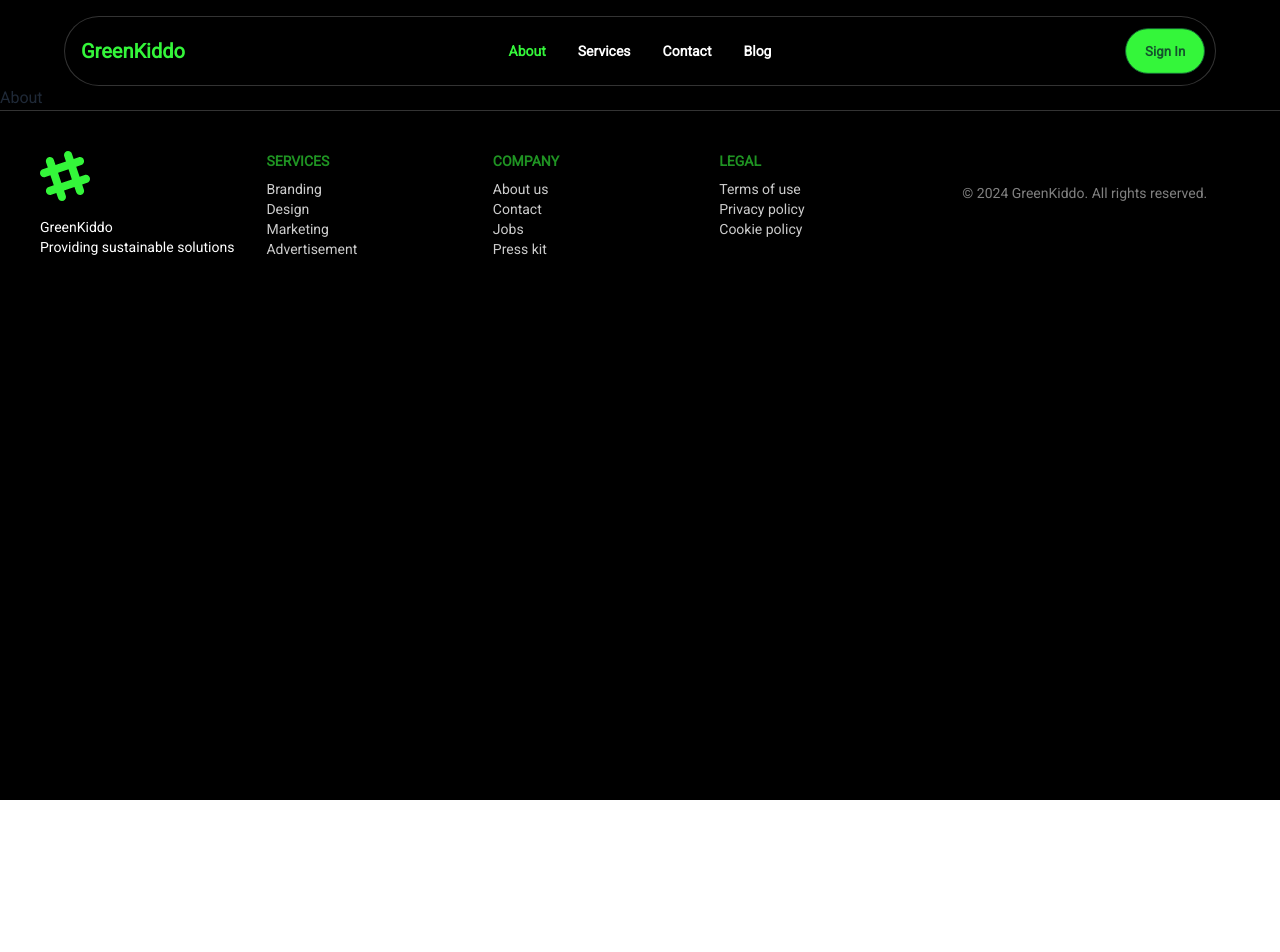
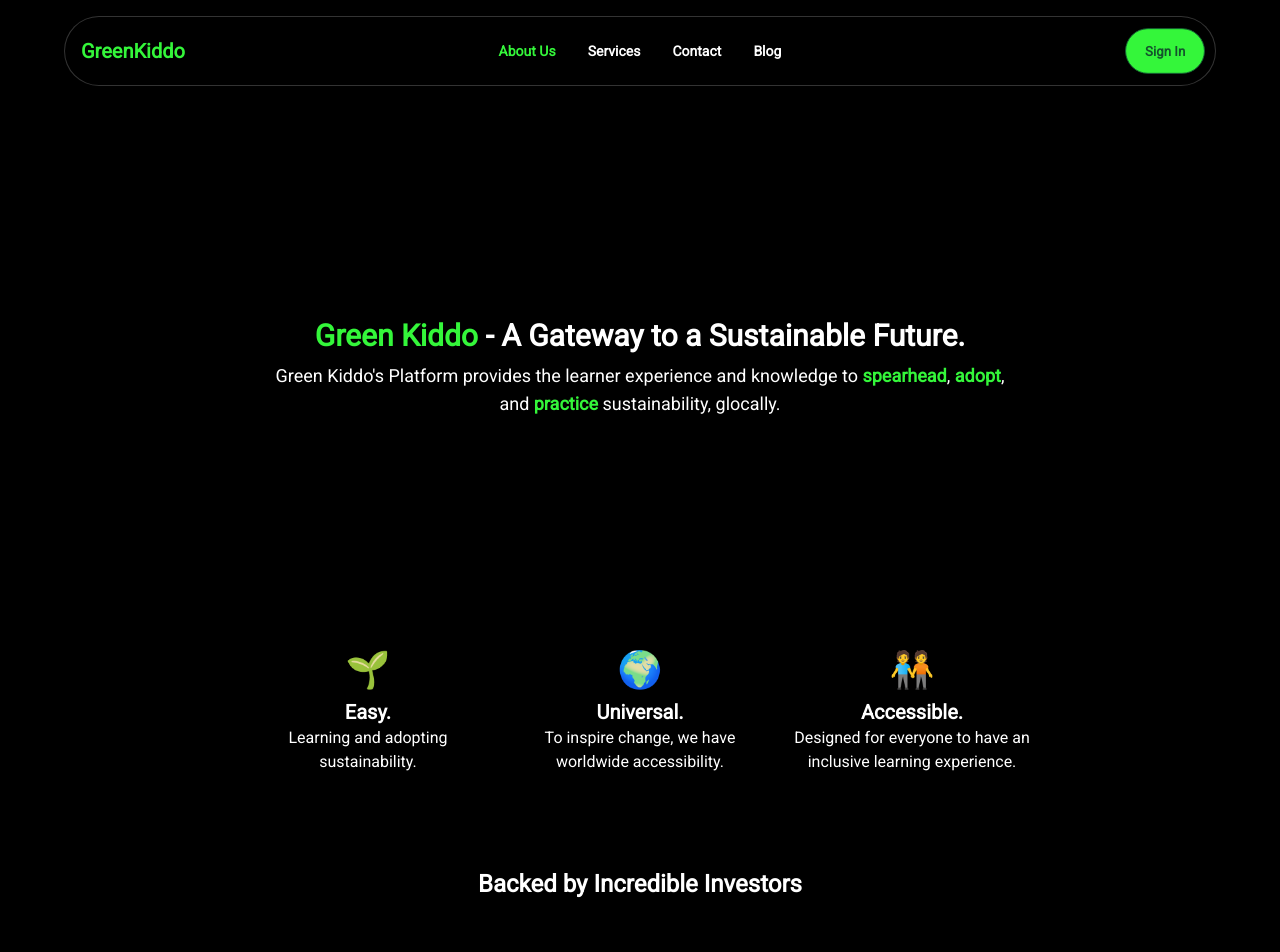
Before and after one commit to roy-eugene049/greenkiddo, a React (Vite) app: page /about in a window 1280 px wide. Shown: the top 952 px of the page. Before the commit the page ends 800 px from the top, so only its background shows below. Built offline with nearby package versions, Linux system fonts and the light colour scheme; no server answers; a web font is replaced by a local one.

Commit message:
Implement AboutUs page

```diff
--- a/src/App.tsx
+++ b/src/App.tsx
@@ -1,5 +1,5 @@
 import { BrowserRouter as Router, Route, Routes } from 'react-router-dom';
-import { Navbar, Hero, Blog, Contact, About, Services, Footer } from './components';
+import { Navbar, Hero, Blog, Contact, AboutUs, Services, Footer } from './components';
 
 import '@fontsource/roboto';
 
@@ -12,7 +12,7 @@ const App = () => {
           <Route path="/" element={<Hero />} />
           <Route path='/blog' element={<Blog />} />
           <Route path='/contact' element={<Contact />} />
-          <Route path='/about' element={<About />} />
+          <Route path='/about' element={<AboutUs />} />
           <Route path='/services' element={<Services />} />
         </Routes>
         <Footer />
--- a/src/components/About.tsx
+++ /dev/null
@@ -1,9 +0,0 @@
-import React from 'react'
-
-const About = () => {
-  return (
-    <div>About</div>
-  )
-}
-
-export default About
--- /dev/null
+++ b/src/components/AboutUs.tsx
@@ -0,0 +1,72 @@
+import React from 'react';
+
+const AboutUs = () => {
+  return (
+    <div className="min-h-screen bg-black p-8 flex justify-center items-center">
+      <div className="grid grid-cols-3 grid-rows-8 gap-4" style={{ width: '100%', maxWidth: '800px' }}>
+        {/* Intro Section */}
+        <div className="flex flex-col items-center justify-center text-center text-white px-6" style={{ gridColumn: '1 / span 3', gridRow: '1 / span 3' }}>
+          <h1 className="text-3xl font-bold text-center">
+            <strong className="text-green-ecco">Green Kiddo</strong> - A Gateway to a Sustainable Future.
+          </h1>
+          <p className="text-lg mt-2">
+            Green Kiddo's Platform provides the learner experience and knowledge to
+            <strong className="text-green-ecco"> spearhead</strong>, <strong className="text-green-ecco">adopt</strong>, and <strong className="text-green-ecco">practice</strong> sustainability,
+            glocally.
+          </p>
+        </div>
+
+        {/* Key Points */}
+        {[
+          { title: "Easy.", description: "Learning and adopting sustainability.", icon: "🌱" },
+          { title: "Universal.", description: "To inspire change, we have worldwide accessibility.", icon: "🌍" },
+          { title: "Accessible.", description: "Designed for everyone to have an inclusive learning experience.", icon: "🧑‍🤝‍🧑" },
+        ].map((item, index) => (
+          <div key={index} className="flex flex-col items-center justify-center text-center text-white" style={{ gridColumn: `${index + 1} / span 1`, gridRow: '4 / span 1' }}>
+            <div className="text-4xl mb-2">{item.icon}</div>
+            <h2 className="text-xl font-bold">{item.title}</h2>
+            <p className="text-md px-2">{item.description}</p>
+          </div>
+        ))}
+
+        {/* Investor Section */}
+        <div className="flex flex-col items-center justify-center text-center text-white" style={{ gridColumn: '1 / span 3', gridRow: '5 / span 1' }}>
+          <h2 className="text-2xl font-bold">Backed by Incredible Investors</h2>
+        </div>
+
+        {/* Investor Logos */}
+        {Array.from({ length: 3 }).map((_, index) => (
+          <div key={index} className="flex items-center justify-center text-white" style={{ gridColumn: `${index + 1} / span 1`, gridRow: '6 / span 1', height: '150px' }}>
+            <div className="flex items-center justify-center h-20 w-20 rounded-full bg-gray-500">
+              <p>Logo {index + 1}</p>
+            </div>
+          </div>
+        ))}
+
+        {/* Founder Section */}
+        <div className="flex flex-col items-center justify-center text-center text-white" style={{ gridColumn: '1 / span 3', gridRow: '7 / span 1' }}>
+          <h2 className="text-2xl font-bold">A Word From Our Founder</h2>
+        </div>
+
+        {/* Avatar, Name, and Profession */}
+        <div className="flex flex-col items-center justify-center text-center text-white" style={{ gridColumn: '2 / span 1', gridRow: '8 / span 1' }}>
+          {/* Avatar */}
+          <img src="/founder.jpg" alt="Founder Avatar" className="rounded-full h-24 w-24 mb-2 object-cover" />
+
+          {/* Founder Name and Profession */}
+          <h3 className="text-xl font-bold">Roy Eugene</h3>
+          <p className="text-md italic">Software Engineer</p>
+        </div>
+
+        {/* Founder Remarks */}
+        <div className="flex flex-col items-center justify-center text-center text-white italic" style={{ gridColumn: '1 / span 3', gridRow: '9 / span 3', width: '75%', margin: '0 auto' }}>
+          <p className="text-green-ecco mb-4">
+            "At Green Kiddo, we strive to create a platform that empowers individuals to become champions of sustainability, driving change in their communities and around the world."
+          </p>
+        </div>
+      </div>
+    </div>
+  );
+};
+
+export default AboutUs;
--- a/src/components/Contact.tsx
+++ b/src/components/Contact.tsx
@@ -3,14 +3,17 @@ import React from 'react';
 const Contact = () => {
   return (
     <div className="flex justify-center items-center min-h-screen bg-black mt-6 m-6">
-      <div className="p-10 rounded-lg w-full max-w-4xl"
+      <div className="p-10 rounded-lg w-full max-w-5xl flex"
         style={{
           background: 'rgba(255, 255, 255, 0.1)',
           backdropFilter: 'blur(20px)',
           boxShadow: '0 4px 20px rgba(0, 0, 0, 0.2)',
           border: '1px solid rgba(255, 255, 255, 0.2)',
         }}>
-        <h1 className="text-3xl font-bold mb-6 text-center text-green-ecco">
+
+        {/* Signup Form Section */}
+        <div className="w-full lg:w-1/2 pr-8">
+          <h1 className="text-3xl font-bold mb-6 text-green-ecco text-center">
             Let's Have a Chat <span className="wave-emoji">👋</span>
           </h1>
           <p className="text-center font-bold mb-8">
@@ -23,7 +26,7 @@ const Contact = () => {
               <input
                 type="text"
                 placeholder="First Name"
-              className="col-span-2 bg-transparent border-b-2 border-white/30 text-white/70 font-semibold focus:border-green-ecco focus:text-white focus:outline-none p-2 transition-colors duration-300"
+                className="col-span-2 bg-transparent border-b-2 border-white/30 text-white/70 focus:font-semibold focus:border-green-ecco focus:text-white focus:outline-none p-2 transition-colors duration-300"
               />
               <input
                 type="text"
@@ -76,6 +79,16 @@ const Contact = () => {
             </a>
           </div>
         </div>
+
+        {/* Image Section */}
+        <div className="w-full lg:w-1/2 flex items-center justify-center">
+          <img
+            src="https://images.unsplash.com/photo-1620712943543-bcc4688e7485?q=80&w=1530&auto=format&fit=crop&ixlib=rb-4.0.3&ixid=M3wxMjA3fDB8MHxwaG90by1wYWdlfHx8fGVufDB8fHx8fA%3D%3D"
+            alt="Contact Illustration"
+            className="rounded-lg shadow-lg w-full h-auto"
+          />
+        </div>
+      </div>
     </div>
   );
 };
--- a/src/components/Navbar.tsx
+++ b/src/components/Navbar.tsx
@@ -48,7 +48,7 @@ const Navbar = () => {
           <li>
             <Link to="/about">
               <a className={`font-semibold ${isActiveRoute("/about") ? "text-green-ecco" : "text-white"}`}>
-                About
+                About Us
               </a>
             </Link>
           </li>
@@ -86,7 +86,7 @@ const Navbar = () => {
             <li>
               <Link to="/about">
                 <a className={`font-semibold ${isActiveRoute("/about") ? "text-green-ecco" : "text-white"}`}>
-                  About
+                  About Us
                 </a>
               </Link>
             </li>
--- a/src/components/Services.tsx
+++ b/src/components/Services.tsx
@@ -26,8 +26,8 @@ const Services = () => {
         <div className="col-span-1 md:col-span-2 p-6 rounded-lg"
           style={{
             background: '#1A1A1A',
-            backdropFilter: 'blur(20px)',
-            boxShadow: '0 4px 20px #333333',
+            backdropFilter: 'blur(40px)',
+            boxShadow: '0 4px 5px #FFFFFF',
             border: '1px solid #333333',
           }}>
           <h3 className="text-xl font-semibold mb-4">Learning Dashboard</h3>
@@ -54,7 +54,7 @@ const Services = () => {
           style={{
             background: '#1A1A1A',
             backdropFilter: 'blur(20px)',
-            boxShadow: '0 4px 20px #333333',
+            boxShadow: '0 4px 5px #34f63a',
             border: '1px solid #333333'
           }}>
           <h3 className="text-xl font-semibold mb-4">Expert-Led Content</h3>
@@ -69,7 +69,7 @@ const Services = () => {
           style={{
             background: '#1A1A1A',
             backdropFilter: 'blur(20px)',
-            boxShadow: '0 4px 20px #333333',
+            boxShadow: '0 4px 5px #FFFFFF',
             border: '1px solid #333333'
           }}>
           <h3 className="text-xl font-semibold mb-4">Affordable Subscription</h3>
@@ -83,8 +83,8 @@ const Services = () => {
         <div className="p-6 rounded-lg flex flex-col max-h-90"
           style={{
             background: '#1A1A1A',
-            backdropFilter: 'blur(20px)',
-            boxShadow: '0 4px 20px #333333',
+            backdropFilter: 'blur(50px)',
+            boxShadow: '0 4px 5px #FFFFFF',
             border: '1px solid #333333'
           }}>
           <h3 className="text-xl font-semibold mb-4">Your Journey, Your Way</h3>
@@ -99,7 +99,7 @@ const Services = () => {
           style={{
             background: '#1A1A1A',
             backdropFilter: 'blur(20px)',
-            boxShadow: '0 4px 20px #333333',
+            boxShadow: '0 4px 5px #FFFFFF',
             border: '1px solid #333333'
           }}>
           <div>
@@ -117,7 +117,7 @@ const Services = () => {
           style={{
             background: '#1A1A1A',
             backdropFilter: 'blur(20px)',
-            boxShadow: '0 4px 20px #333333',
+            boxShadow: '0 4px 5px #FFFFFF',
             border: '1px solid #333333'
           }}>
           <h3 className="text-xl font-semibold mb-4">Community Forum</h3>
--- a/src/components/index.ts
+++ b/src/components/index.ts
@@ -2,6 +2,6 @@ export { default as Navbar } from './Navbar';
 export { default as Hero } from './Hero';
 export { default as Blog } from './Blog';
 export { default as Contact } from './Contact';
-export { default as About } from './About';
+export { default as AboutUs } from './AboutUs';
 export { default as Services } from './Services';
 export { default as Footer } from './Footer';
```
Also changed, not shown: public/founder.jpg (added). Lines whose indentation alone changed are shown as unchanged.
